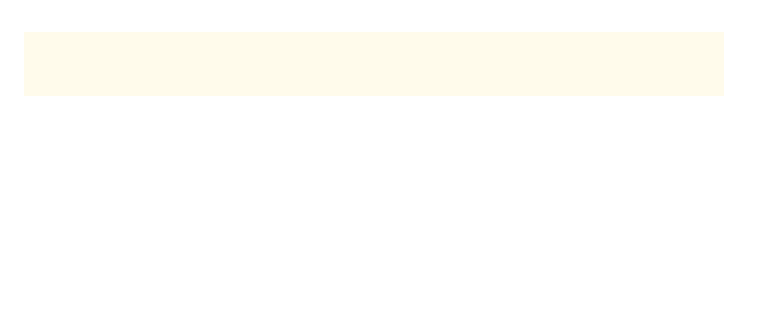
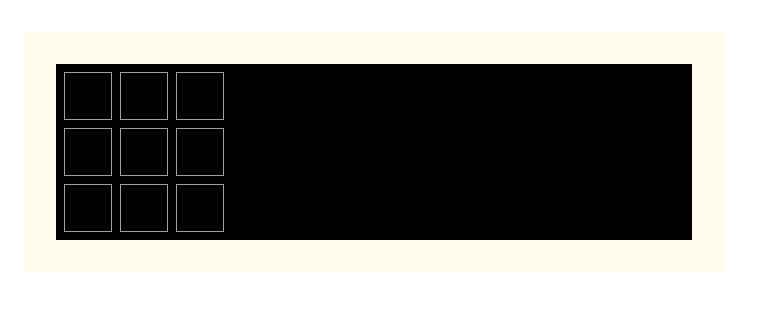
Before and after one commit to ultfsuraj/machine_coding_project_setup, a Next.js app: page / in a window 1280 px wide. Shown: the top 310 px of the page, without its empty margins (0-763 px from the left). Built offline with nearby package versions, Linux system fonts and the light colour scheme.

Commit message:
grid select

```diff
--- a/src/app/page.tsx
+++ b/src/app/page.tsx
@@ -1,3 +1,9 @@
+import GridCcolor from '@/components/GridCcolor';
+
 export default function Home() {
-  return <div className="mt-8 ml-6 w-[700px] bg-amber-50 p-8"></div>;
+  return (
+    <div className="mt-8 ml-6 w-[700px] bg-amber-50 p-8">
+      <GridCcolor />
+    </div>
+  );
 }
--- /dev/null
+++ b/src/components/GridCcolor.tsx
@@ -0,0 +1,76 @@
+'use client';
+
+import { cn } from '@/utils/util';
+import { useEffect, useState } from 'react';
+
+const GridCcolor = ({ size = 3 }: { size?: number }) => {
+  // 2d array
+  const [colorMap, setColorMap] = useState<Array<Array<boolean>>>(() =>
+    Array.from({ length: size }, () => Array.from({ length: size }, () => false))
+  );
+  const [order, setOrder] = useState<number[]>([]);
+  const [remove, setRemove] = useState<boolean>(false);
+
+  useEffect(() => {
+    if (remove) {
+      order.forEach((o, index) => {
+        setTimeout(
+          () => {
+            setColorMap((prev) => {
+              const newMap = [...prev];
+              newMap[Math.floor(o / size)][o % size] = false;
+              return newMap;
+            });
+          },
+          (size * size - index) * 500
+        );
+      });
+      setTimeout(
+        () => {
+          setRemove(false);
+          setOrder([]);
+        },
+        size * size * 500
+      );
+    }
+  }, [remove]);
+
+  useEffect(() => {
+    console.log(order.length);
+    if (order.length === size * size) {
+      setRemove(true);
+    }
+  }, [order]);
+
+  return (
+    <div
+      className={cn('grid justify-items-center gap-2 bg-black p-2', `grid-cols-${size}`)}
+      style={{ gridTemplateColumns: Array.from({ length: size }, () => 'max-content').join(' ') }}
+    >
+      {Array.from({ length: size * size }, (_, index) => (
+        <div
+          key={index}
+          className={cn(
+            'h-12 w-12 border',
+            colorMap[Math.floor(index / size)][index % size]
+              ? 'bg-amber-300'
+              : 'border-neutral-400 bg-transparent',
+            remove ? 'pointer-events-none' : ''
+          )}
+          onClick={() => {
+            if (!colorMap[Math.floor(index / size)][index % size]) {
+              setOrder((prev) => [...prev, index]);
+              setColorMap((prev) => {
+                const newMap = [...prev];
+                newMap[Math.floor(index / size)][index % size] = true;
+                return newMap;
+              });
+            }
+          }}
+        ></div>
+      ))}
+    </div>
+  );
+};
+
+export default GridCcolor;
```
